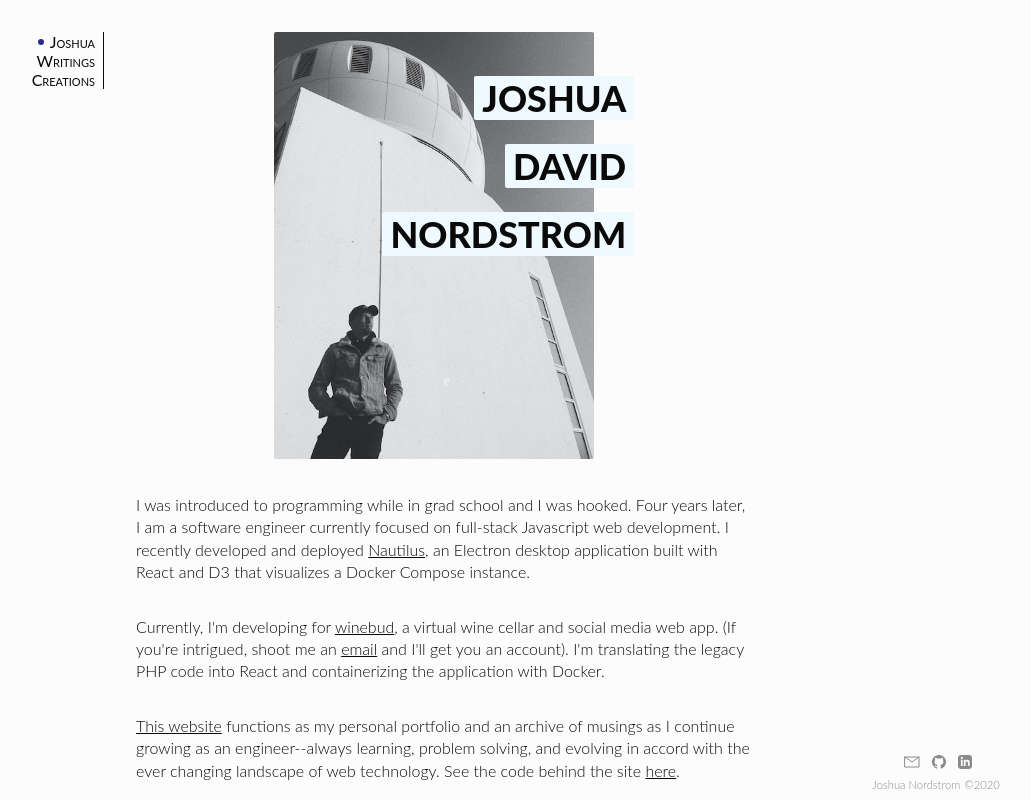
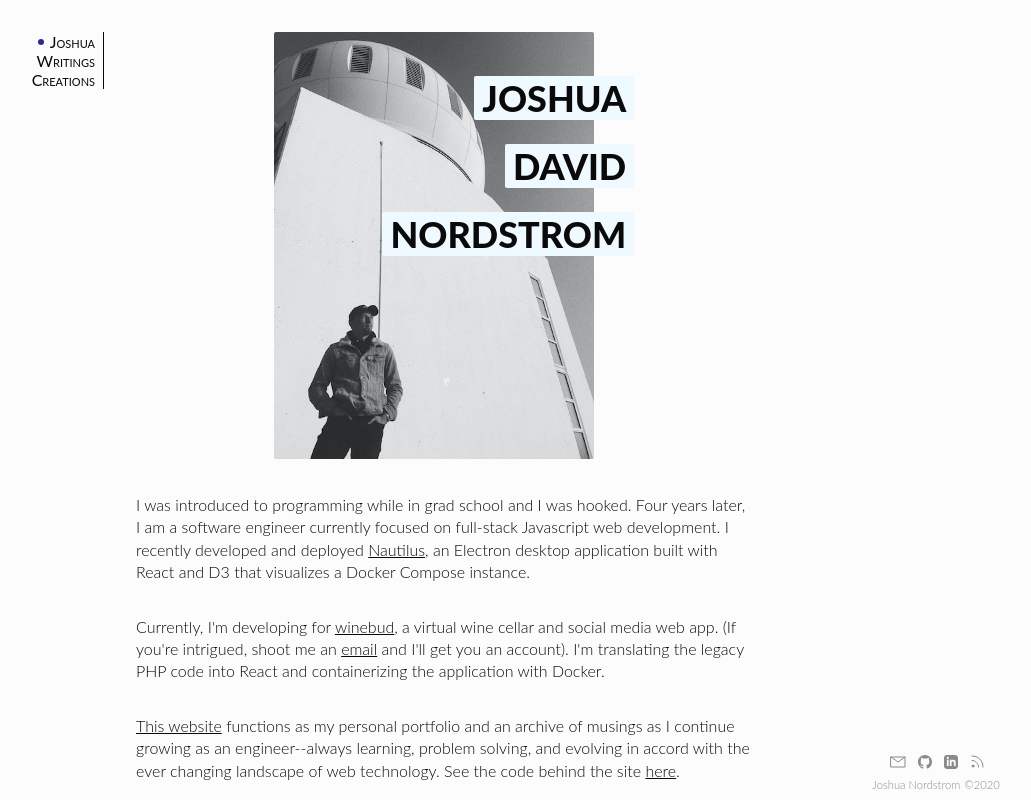
Before and after one commit to jdnordy/joshuadavidnordstrom, a Next.js app: page / in a window 1280 px wide. Shown: the top 800 px of the page, without its empty margins (196-1227 px from the left). Built offline with nearby package versions, Linux system fonts and the light colour scheme.

Commit message:
added link to rss feed

```diff
--- a/components/Navbar/Rightnav/index.tsx
+++ b/components/Navbar/Rightnav/index.tsx
@@ -51,6 +51,23 @@ const Rightnav: React.FC<Props> = () => {
             <path d="M19 0h-14c-2.761 0-5 2.239-5 5v14c0 2.761 2.239 5 5 5h14c2.762 0 5-2.239 5-5v-14c0-2.761-2.238-5-5-5zm-11 19h-3v-11h3v11zm-1.5-12.268c-.966 0-1.75-.79-1.75-1.764s.784-1.764 1.75-1.764 1.75.79 1.75 1.764-.783 1.764-1.75 1.764zm13.5 12.268h-3v-5.604c0-3.368-4-3.113-4 0v5.604h-3v-11h3v1.765c1.396-2.586 7-2.777 7 2.476v6.759z" />
           </svg>
         </a>
+        <a href="rss.xml">
+          <svg
+            id={styles.rss}
+            xmlns="http://www.w3.org/2000/svg"
+            viewBox="0 0 32 32"
+            width="32"
+            height="32"
+            fill="none"
+            stroke="currentcolor"
+            strokeLinecap="round"
+            strokeLinejoin="round"
+            strokeWidth="2"
+          >
+            <circle cx="6" cy="26" r="2" fill="currentColor" />
+            <path d="M4 15 C11 15 17 21 17 28 M4 6 C17 6 26 15 26 28" />
+          </svg>
+        </a>
       </div>
       <p>
         <span>Joshua Nordstrom</span>
--- a/components/Navbar/Rightnav/styles.module.scss
+++ b/components/Navbar/Rightnav/styles.module.scss
@@ -49,6 +49,8 @@ $lighter: lighten($text-color, 50);
 #mail {
   padding-top: 2px;
 }
+#rss {
+}
 
 // mobile optimization
 @media (min-width: 320px) and (max-width: 768px) {
@@ -90,4 +92,7 @@ $lighter: lighten($text-color, 50);
   #mail {
     padding-top: 2px;
   }
+
+  #rss {
+  }
 }
--- a/pages/_document.tsx
+++ b/pages/_document.tsx
@@ -19,6 +19,12 @@ class MyDocument extends Document {
             content="joshua, david, nordstrom, software, engineer, web, developer, dev, programmer, creations, writings, archives"
           />
           <link rel="icon" type="image/png" href="/logo_v6.png" />
+          <link
+            rel="alternate"
+            type="application/rss+xml"
+            title="RSS for writings posts"
+            href="https://jdnordstrom.com/rss.xml"
+          />
         </Head>
         <body>
           <Main />
```
